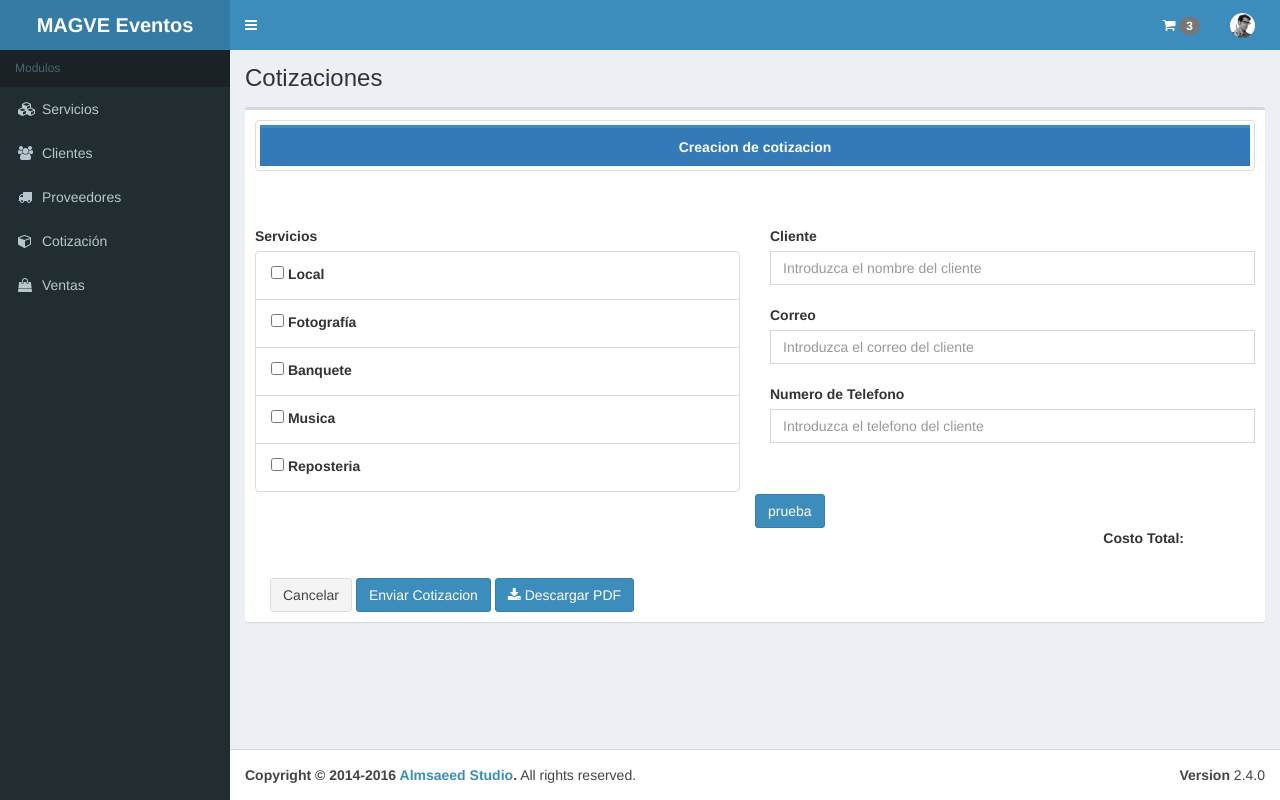
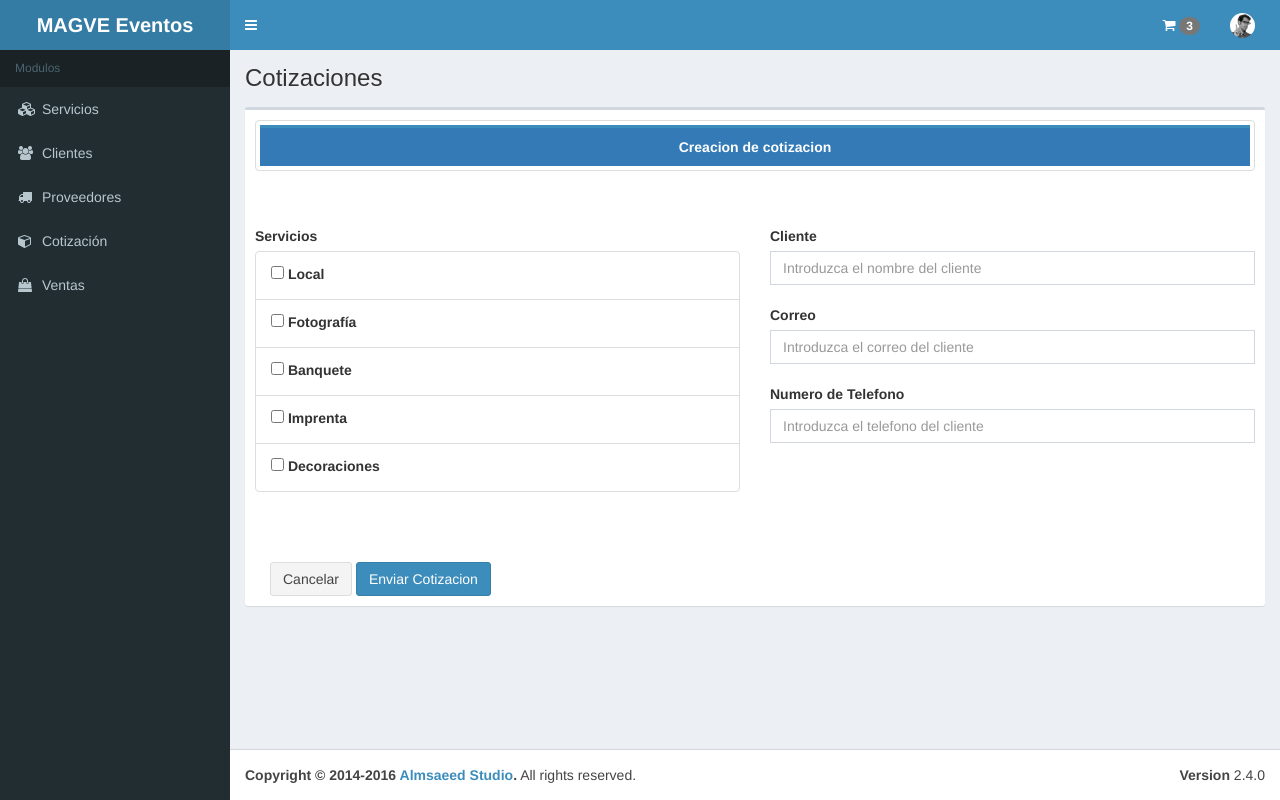
Before and after one commit to cesarverlini/Magve, a CodeIgniter app: page /magve/sistema/cotizaciones in a window 1280 px wide. Run offline with CodeIgniter, Linux system fonts and the light colour scheme.

Commit message:
Se termino PDF Cotizacion falta enviar correo

```diff
--- a/application/config/config.php
+++ b/application/config/config.php
@@ -23,7 +23,7 @@ defined('BASEPATH') OR exit('No direct script access allowed');
 | a PHP script and you can easily do that on your own.
 |
 */
-$config['base_url'] = 'http://192.168.0.6/magve/';
+$config['base_url'] = 'http://localhost/magve/';
 
 /*
 |--------------------------------------------------------------------------
--- a/application/controllers/sistema/cotizaciones.php
+++ b/application/controllers/sistema/cotizaciones.php
@@ -142,6 +142,7 @@ class Cotizaciones extends CI_Controller {
 	public function cotizacion_pdf()
 	{
 		$fecha_actual=date("d-m-Y");
+		$id = $this->uri->segment(4);
 		$hora = date("h:m:s a");
 		$this->load->library('fpdf_manager');
 		$pdf = new fpdf_manager('L','mm','A4');
@@ -158,35 +159,38 @@ class Cotizaciones extends CI_Controller {
 		$pdf->Cell(0,6,utf8_decode('Fecha de impresión:').$fecha_actual,0,0,'R');
 		$pdf->Ln();
 
+		$data = $this->Cotizaciones_model->get_cotizacion($id);
+		// var_dump($data);
+
 		$pdf->SetFont('Arial','B',11);
 		$pdf->setFillColor(0,214,252);
 		$pdf->Cell(97,6,"",0,1,'C');
 		$pdf->Cell(90,6,"",0,1,'R');
 		$pdf->Cell(38,7,utf8_decode("Fecha"),1,0,'C',1);
-		$pdf->Cell(238,7,utf8_decode("25-11-2019"),1,1,'C');
+		$pdf->Cell(238,7,utf8_decode($fecha_actual),1,1,'C');
 		$pdf->Cell(38,7,utf8_decode("Cliente"),1,0,'C',1);
-		$pdf->Cell(238,7,utf8_decode("Cesar Ignacio Verduzco Bartolini"),1,1,'C');
+		$pdf->Cell(238,7,utf8_decode($data->nombre),1,1,'C');
 		$pdf->Cell(38,7,utf8_decode("Telefono"),1,0,'C',1);
-		$pdf->Cell(238,7,utf8_decode("6622286175"),1,1,'C');
+		$pdf->Cell(238,7,utf8_decode($data->telefono),1,1,'C');
 		$pdf->Cell(38,7,utf8_decode("Correo"),1,0,'C',1);
-		$pdf->Cell(238,7,utf8_decode("cesarvb02@gmail.com"),1,1,'C');
-		$pdf->Cell(38,7,utf8_decode("Direccion"),1,0,'C',1);
-		$pdf->Cell(238,7,utf8_decode("Leocadio Salcedo #1297"),1,1,'C');
+		$pdf->Cell(238,7,utf8_decode($data->correo),1,1,'C');
+		// $pdf->Cell(38,7,utf8_decode("Direccion"),1,0,'C',1);
+		// $pdf->Cell(238,7,utf8_decode("Leocadio Salcedo #1297"),1,1,'C');
 		$pdf->Ln();
 
 		$pdf->Cell(12,7,utf8_decode("N°"),1,0,'C',1);
-		$pdf->Cell(44,7,utf8_decode("Tipo Servicio"),1,0,'C',1);
-		$pdf->Cell(44,7,utf8_decode("Nombre"),1,0,'C',1);
-		$pdf->Cell(44,7,utf8_decode("Descripcion"),1,0,'C',1);
-		$pdf->Cell(44,7,utf8_decode("Cantidad"),1,0,'C',1);
-		$pdf->Cell(44,7,utf8_decode("Costo Unitario"),1,0,'C',1);
-		$pdf->Cell(44,7,utf8_decode("Costo Total"),1,1,'C',1);
+		$pdf->Cell(52.8,7,utf8_decode("Tipo Servicio"),1,0,'C',1);
+		$pdf->Cell(52.8,7,utf8_decode("Nombre"),1,0,'C',1);
+		$pdf->Cell(52.8,7,utf8_decode("Descripcion"),1,0,'C',1);
+		$pdf->Cell(52.8,7,utf8_decode("Cantidad"),1,0,'C',1);
+		$pdf->Cell(52.8,7,utf8_decode("Costo Unitario"),1,1,'C',1);
+		// $pdf->Cell(44,7,utf8_decode("Costo Total"),1,1,'C',1);
 
-		$datos_matriz = $this->Cotizaciones_model->get_datos_cotizacion(38);
+		$datos_matriz = $this->Cotizaciones_model->get_datos_cotizacion($id);
 		$i = 1;
 		$pdf->SetFont('Arial','',9);
 		foreach ($datos_matriz as $row) {
-			$pdf->SetWidths(array(12,44,44,44,44,44,44));
+			$pdf->SetWidths(array(12,52.8,52.8,52.8,52.8,52.8));
 			$pdf->Row(array(
 						$i++,
 						utf8_decode($row->tipo_servicio),
@@ -194,9 +198,16 @@ class Cotizaciones extends CI_Controller {
 						utf8_decode($row->descripcion),
 						utf8_decode($row->cantidad),
 						utf8_decode($row->costo),
-						utf8_decode('5000'),
+						// utf8_decode('5000'),
 					 ));
 		}
+
+		$pdf->Ln();
+		$pdf->Cell(216,7,"",0,0,'C',0);
+		$pdf->SetFont('Arial','B',15);
+		$pdf->Cell(30,7,utf8_decode("Total: "),0,0,'R',0);
+		$pdf->Cell(30,7,utf8_decode($data->total),0,0,'C');
+
 
 
 		// $pdf->setXY(20,28);
--- a/application/models/Cotizaciones_model.php
+++ b/application/models/Cotizaciones_model.php
@@ -40,4 +40,15 @@ class Cotizaciones_model extends CI_Model {
 		$resultado = $this->db->get('detalle_cotizacion_venta');
 		return $resultado->result();
 	}
+	public function get_cotizacion($id)
+	{
+		$query = "SELECT * FROM cotizacion join clientes on cotizacion.id_cliente = clientes.id where cotizacion.id = ".$id."";
+		$resultado = $this->db->query($query);
+		// $this->db->select('*');
+		// $this->db->from('cotizacion');
+		// $this->db->join('clientes', 'cotizacion.id_cliente = clientes.id');
+		// $this->db->where('cotizacion.id',$id);
+		// $resultado = $this->db->get();
+		return $resultado->row();
+	}
 }
--- a/application/views/sistema/cotizacion.php
+++ b/application/views/sistema/cotizacion.php
@@ -84,12 +84,12 @@
 										<label for="cbxbanquete">Banquete</label>
 									</li>
 									<li class="list-group-item">
-										<input type="checkbox" id="cbximprenta" name="cbxmusica">
-										<label for="cbxmusica">Musica</label>
+										<input type="checkbox" id="cbximprenta" name="cbximprenta">
+										<label for="cbximprenta">Imprenta</label>
 									</li>
 									<li class="list-group-item">
-										<input type="checkbox" id="cbxdecoracion" name="cbxreposteria">
-										<label for="cbxreposteria">Reposteria</label>
+										<input type="checkbox" id="cbxdecoracion" name="cbxdecoracion">
+										<label for="cbxdecoracion">Decoraciones</label>
 									</li>
 								</ul>
 							</div>
@@ -111,7 +111,7 @@
 							<!-- <button type="button" class="btn btn-primary" id="cesar">Probar</button> -->
                        	 	</div>
                             <!-- </form> -->
-							<button type="button" id="btnapi" class="btn btn-primary">prueba</button>
+							<!-- <button type="button" id="btnapi" class="btn btn-primary">prueba</button> -->
                         </div>
                          <!--  ========================================================================================================================================
                                                                   	VISTA DE LOCALES
@@ -364,11 +364,12 @@
 						<div class="col-xs-10 text-left" style="margin-top: 50px;">
 							<a type="button" href="" class="btn btn-default">Cancelar</a>
 							<button type="button" id="btnprueba" class="btn btn-primary">Enviar Cotizacion</button>
-							<a href="<?=base_url()?>sistema/cotizaciones/cotizacion_pdf" target="_blank" type="button" class="btn btn-primary"><i class="fa fa-download"></i> Descargar PDF</a>
+							<a href="#" target="_blank" type="button" id="btnPDF" class="btn btn-primary hide"><i class="fa fa-download"></i> Descargar PDF</a>
+							<!-- <a href="#" target="_blank" type="button" id="btnPDF"class="btn btn-primary"><i class="fa fa-download"></i> Descargar PDF</a> -->
 							<!-- <button type="button" class="btn btn-primary" id="cesar">Probar</button> -->
 						</div>
 						<div class="col-xs-2">
-							<label id="TotalCotizacion">Costo Total:</label>
+							<!-- <label id="TotalCotizacion">Costo Total:</label> -->
 						</div>
                 </div>
             </div>
--- a/js/cotizaciones.js
+++ b/js/cotizaciones.js
@@ -131,7 +131,7 @@ $('#navStep7').on('click', function(){
 	$('#step-6').hide();
 });
 
-
+var base_url = "http://localhost/magve/";
 $(document).ready(function () {
 	$('#navStep2').hide();
 	$('#navStep3').hide();
@@ -152,7 +152,7 @@ $(document).ready(function () {
 	$(".fecha_renta").attr("min", output);
 
 	var Bebidas = [];
-	var base_url = "http://localhost/magve/";
+
 	// $('#tablaBebidas').DataTable();
 	// $('#btnAddBebida').on('click', function(e){
 	// 	var nombre = $('#cmbBebida option:selected').text(); // no se si agregar el nombre o el valor del input
@@ -229,6 +229,7 @@ $(document).ready(function () {
 });
 var datos_cotizacion = [];
 var respuesta_cliente = 0;
+var url_pdf;
 $('#btnprueba').on('click',function(e){
 	var arrayDatos = [];
 	if ($('#nombreCliente').val() != "" && $('#correoCliente').val() != "" && $('#telefonoCliente').val() != "" )
@@ -307,8 +308,8 @@ $('#btnprueba').on('click',function(e){
 		if (respuesta_cliente)
 		{
 			var id_cotizacion = respuesta_cliente;
-			if ($('#cbxfotografia').prop('checked')) { locales['id_cotizacion'] = id_cotizacion}
-			if ($('#cbxlocal').prop('checked')) { fotografia['id_cotizacion'] = id_cotizacion}
+			if ($('#cbxlocal').prop('checked')) { locales['id_cotizacion'] = id_cotizacion}
+			if ($('#cbxfotografia').prop('checked')) { fotografia['id_cotizacion'] = id_cotizacion}
 			if ($('#cbximprenta').prop('checked')) { imprenta['id_cotizacion'] = id_cotizacion}
 			if ($('#cbxbanquete').prop('checked')) { banquete['id_cotizacion'] = id_cotizacion}
 			if ($('#cbxdecoracion').prop('checked')) { decoracion['id_cotizacion'] = id_cotizacion}
@@ -316,8 +317,15 @@ $('#btnprueba').on('click',function(e){
 			$.each(datos_cotizacion, function( key, value ) {
 				var respuesta;
 					respuesta += cargar_ajax.run_server_ajax('sistema/cotizaciones/crear_detalle_cotizacion',value);
-					console.log(respuesta);
+					// console.log(respuesta);
 			});
+			var idcot = {
+				id: id_cotizacion
+			}
+			url_pdf = base_url+"sistema/cotizaciones/cotizacion_pdf/"+id_cotizacion;
+			$("#btnPDF").click();
+			// cargar_ajax.run_server_ajax('sistema/cotizaciones/cotizacion_pdf',idcot);
+
 			// var cotizacion_id = {
 			// 	id_cotizacion: respuesta_cliente
 			// }
@@ -329,6 +337,11 @@ $('#btnprueba').on('click',function(e){
 
 
 });
+$("#btnPDF").click(function() {
+	// url = $(this).attr("href");
+	window.open(url_pdf, '_blank');
+	return false;
+ });
 //=====================================================================================================================================================
 // 																	BTN'S CARRITO
 //=====================================================================================================================================================
```
Also changed, not shown: BD/magve.sql (+5 -29 lines).
